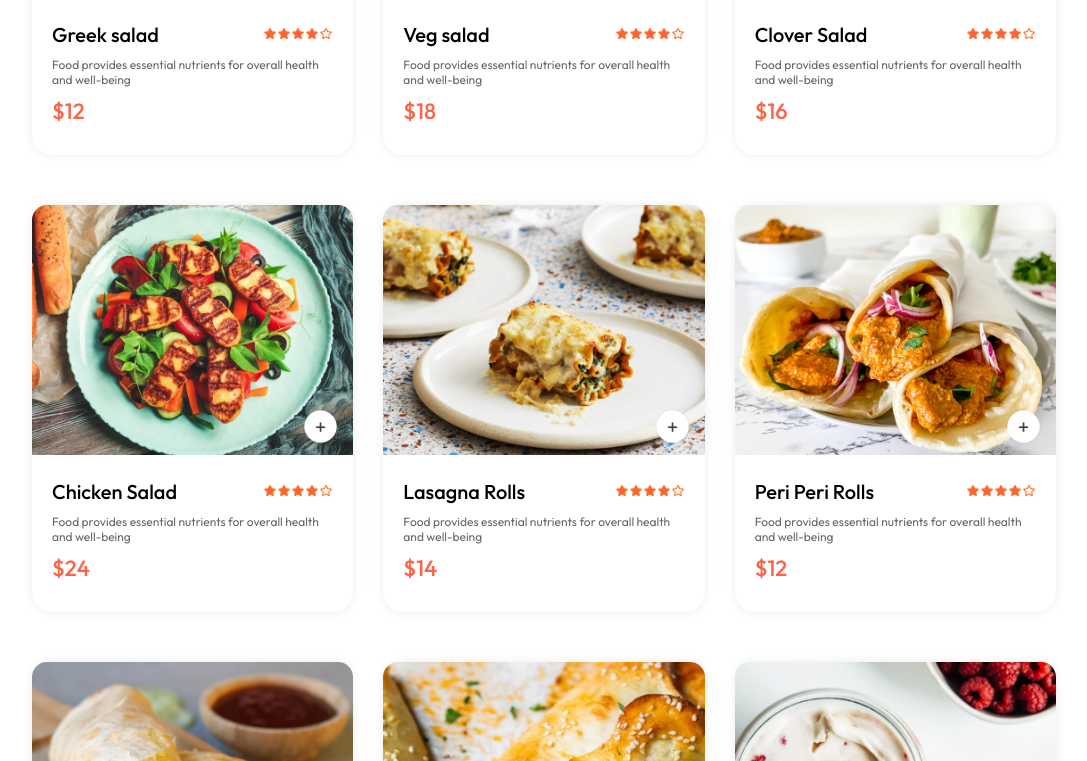
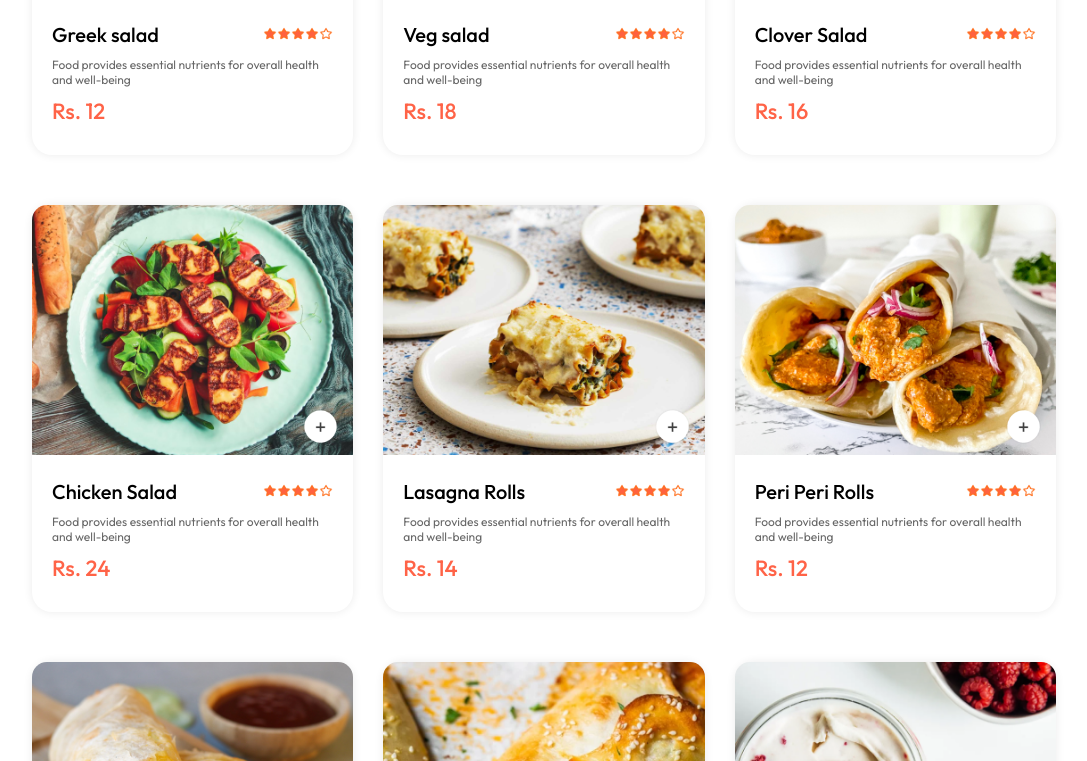
Before and after one commit to catherin-raichal-i/TomatoBites, a React (Vite) app: page / in a window 1280 px wide. Shown: the part 1259-2020 px from the top of the page, without its empty margins (96-1183 px from the left). Built offline with nearby package versions, Linux system fonts and the light colour scheme.

Commit message:
Update FoodItem.jsx

```diff
--- a/src/components/FoodItem/FoodItem.jsx
+++ b/src/components/FoodItem/FoodItem.jsx
@@ -23,16 +23,6 @@ const FoodItem = ({ id, name, price, description, image }) => {
                     </div>
 
                 }
-{/*
-                {!itemCount
-                    ? <img className='add' onClick={() => setItemCount(prev => prev + 1)} src={assets.add_icon_white} />
-                    : <div className='food-item-counter'>
-                        <img onClick={() => setItemCount(prev => prev - 1)} src={assets.remove_icon_red} alt="" />
-                        <p>{itemCount}</p>
-                        <img onClick={() => setItemCount(prev => prev + 1)} src={assets.add_icon_green} alt="" />
-                    </div>
-
-                } */}
 
             </div>
             <div className="food-item-info">
@@ -41,10 +31,11 @@ const FoodItem = ({ id, name, price, description, image }) => {
                     <img src={assets.rating_starts} alt="" />
                 </div>
                 <p className="food-item-desc">{description}</p>
-                <p className="food-item-price">${price}</p>
+                <p className="food-item-price">Rs. {price}</p>
             </div>
         </div>
     )
 }
 
+
 export default FoodItem
```
